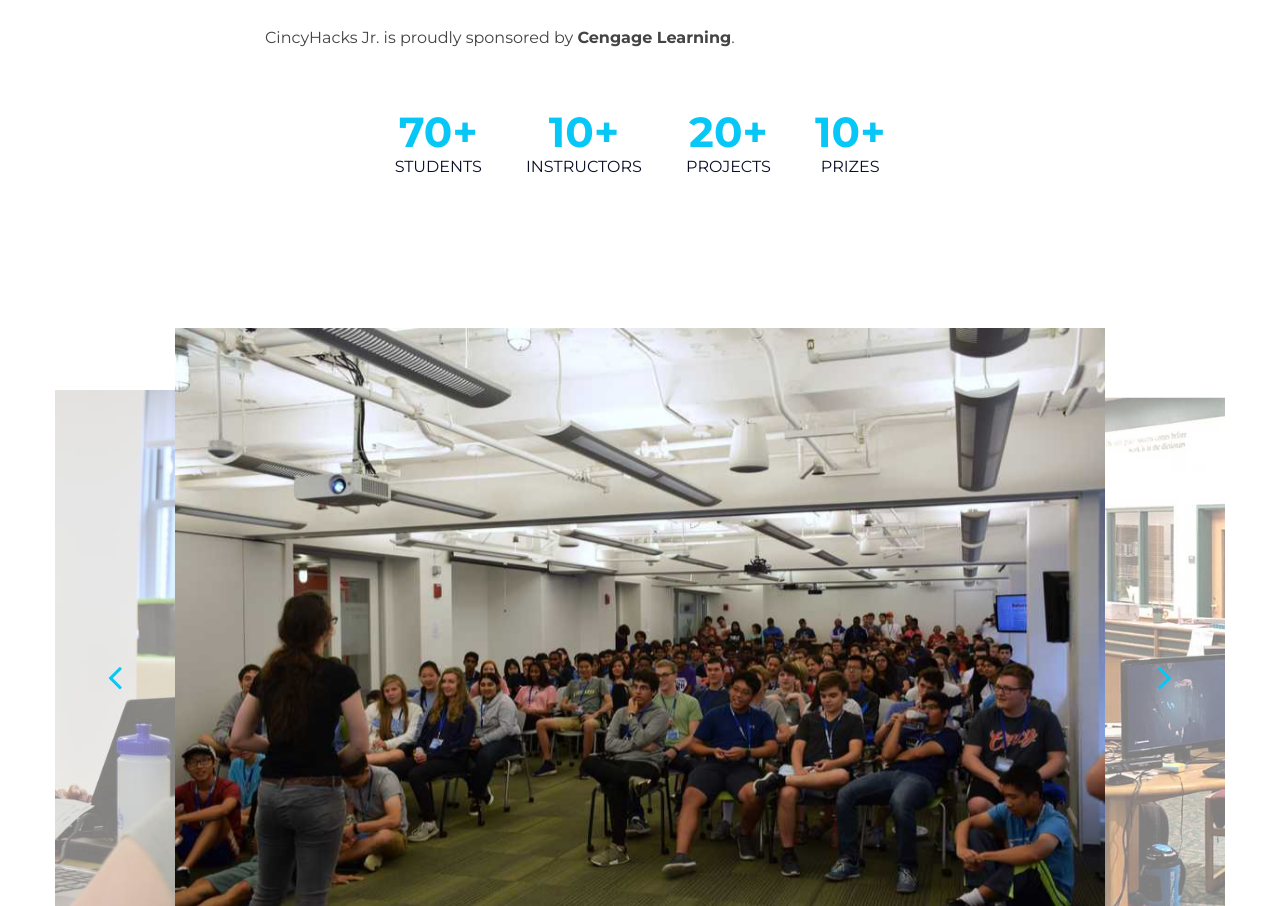
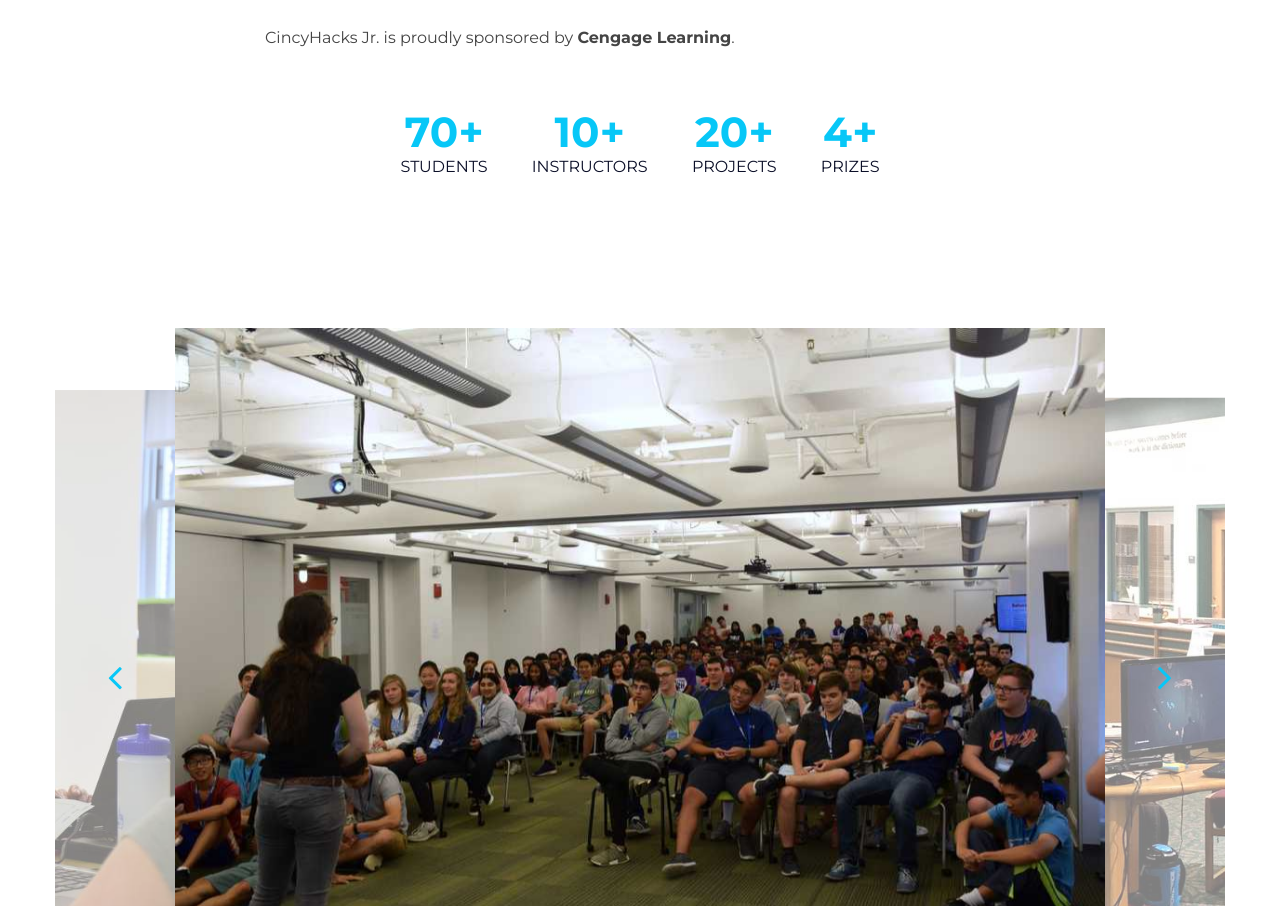
Before and after one commit to itenpn/cincyhacksjr-site, a plain HTML site: page event/index.html in a window 1280 px wide. Shown: the part 1538-2444 px from the top of the page. Drawn offline with Linux system fonts and the light colour scheme; some packages are replaced by stand-ins of ours.

Commit message:
4 prizes, not 10

```diff
--- a/event/index.html
+++ b/event/index.html
@@ -157,7 +157,7 @@
 
 							<!-- number -->
 								<div class="number">
-									<h3><span class="counter" data-from="0" data-to="10" data-speed="1500">0</span>+</h3>
+									<h3><span class="counter" data-from="0" data-to="4" data-speed="1500">0</span>+</h3>
 									<p>Prizes</p>
 								</div>
 							<!-- /number -->
```
